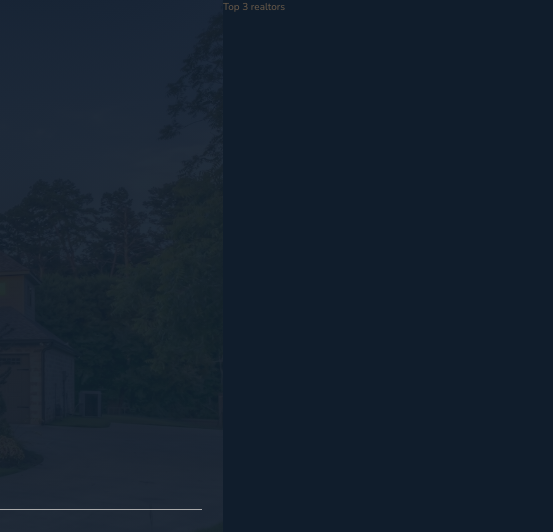
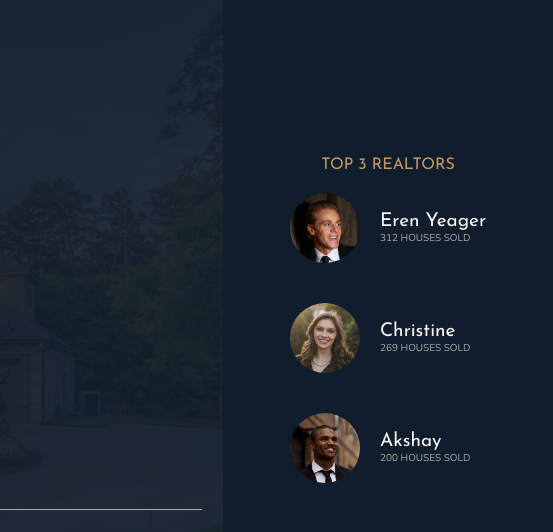
Before and after one commit to Hemanthgwda/Nexter, a website: page index.html in a window 1280 px wide. Shown: the top 532 px of the page, 727-1280 px from the left. Drawn offline with nearby package versions, Linux system fonts and the light colour scheme.

Commit message:
Add Realtors section

```diff
--- a/index.html
+++ b/index.html
@@ -31,7 +31,26 @@
         <img src="img/logo-bi.png" alt="Seen on logo 4" />
       </div>
     </header>
-    <div class="realtors">Top 3 realtors</div>
+    <div class="realtors">
+      <h3 class="heading-3">Top 3 Realtors</h3>
+      <div class="realtors__list">
+        <img src="img/realtor-1.jpeg" alt="Realtor-1" class="realtors__img" />
+        <div class="realtors__details">
+          <h4 class="heading-4 heading-4--light">Eren Yeager</h4>
+          <p class="realtors__sold">312 houses sold</p>
+        </div>
+        <img src="img/realtor-2.jpeg" alt="Realtor-2" class="realtors__img" />
+        <div class="realtors__details">
+          <h4 class="heading-4 heading-4--light">Christine</h4>
+          <p class="realtors__sold">269 houses sold</p>
+        </div>
+        <img src="img/realtor-3.jpeg" alt="Realtor-3" class="realtors__img" />
+        <div class="realtors__details">
+          <h4 class="heading-4 heading-4--light">Akshay</h4>
+          <p class="realtors__sold">200 houses sold</p>
+        </div>
+      </div>
+    </div>
     <section class="features">
       <div class="feature">
         <svg class="feature__icon">
@@ -373,7 +392,7 @@
         </li>
       </ul>
       <p class="copyright">
-        &copy;Copyright 2017 by Hemanth. Lorem, ipsum dolor sit amet consectetur
+        &copy;Copyright 2025 by Hemanth. Lorem, ipsum dolor sit amet consectetur
         adipisicing elit. Inventore ex pariatur maiores incidunt, sed labore
         harum corrupti facilis omnis itaque illo sit hic voluptatibus molestias
         libero, reprehenderit dicta iusto voluptatem.
--- a/sass/_realtors.scss
+++ b/sass/_realtors.scss
@@ -1,4 +1,28 @@
 .realtors {
   background-color: $color-secondary;
   grid-column: col-start 7 / full-end;
+  padding: 3rem;
+  display: grid;
+  align-content: center;
+  justify-content: center;
+  grid-row-gap: 2rem;
+  justify-items: center;
+
+  &__list {
+    display: grid;
+    grid-template-columns: min-content max-content;
+    grid-column-gap: 2rem;
+    grid-row-gap: 5vh;
+    align-items: center;
+  }
+
+  &__img {
+    width: 7rem;
+    border-radius: 50%;
+    display: block;
+  }
+  &__sold {
+    text-transform: uppercase;
+    color: $color-grey-light-2;
+  }
 }
```
Also changed, not shown: css/main.css.
